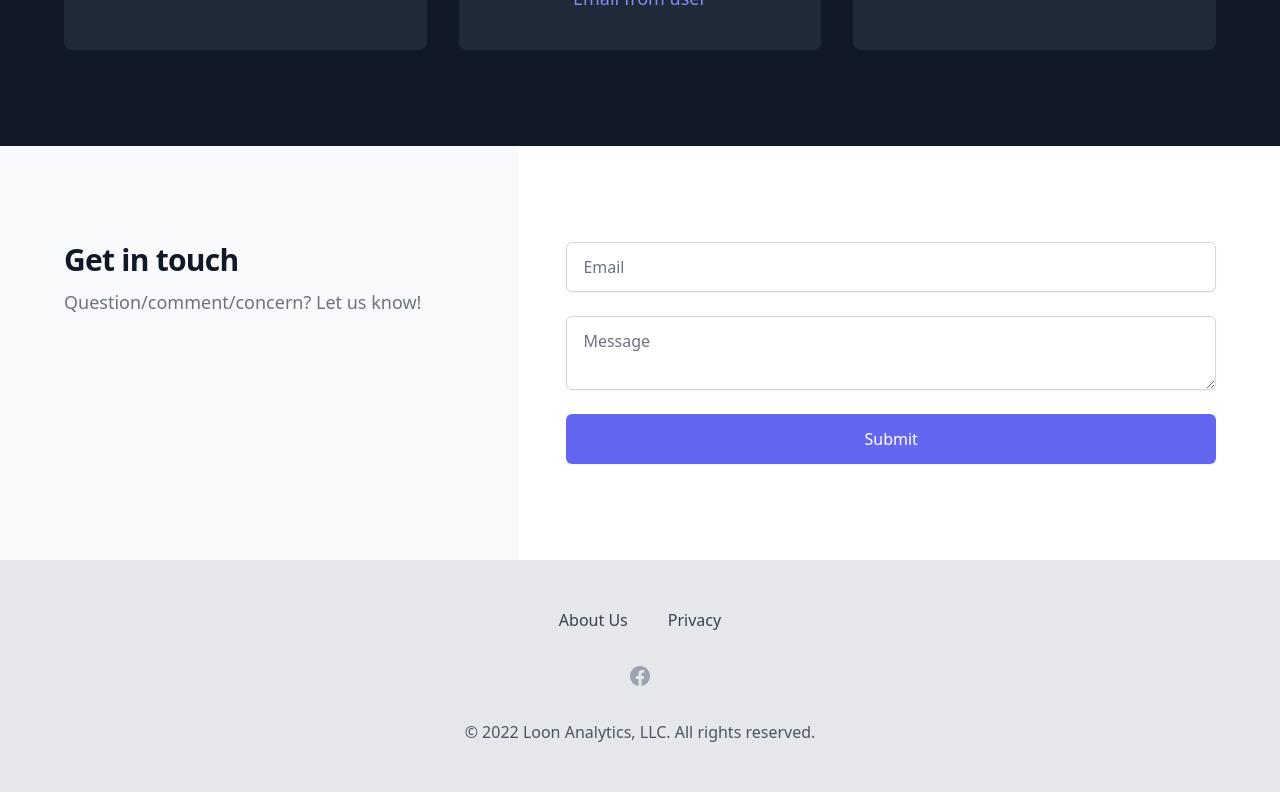
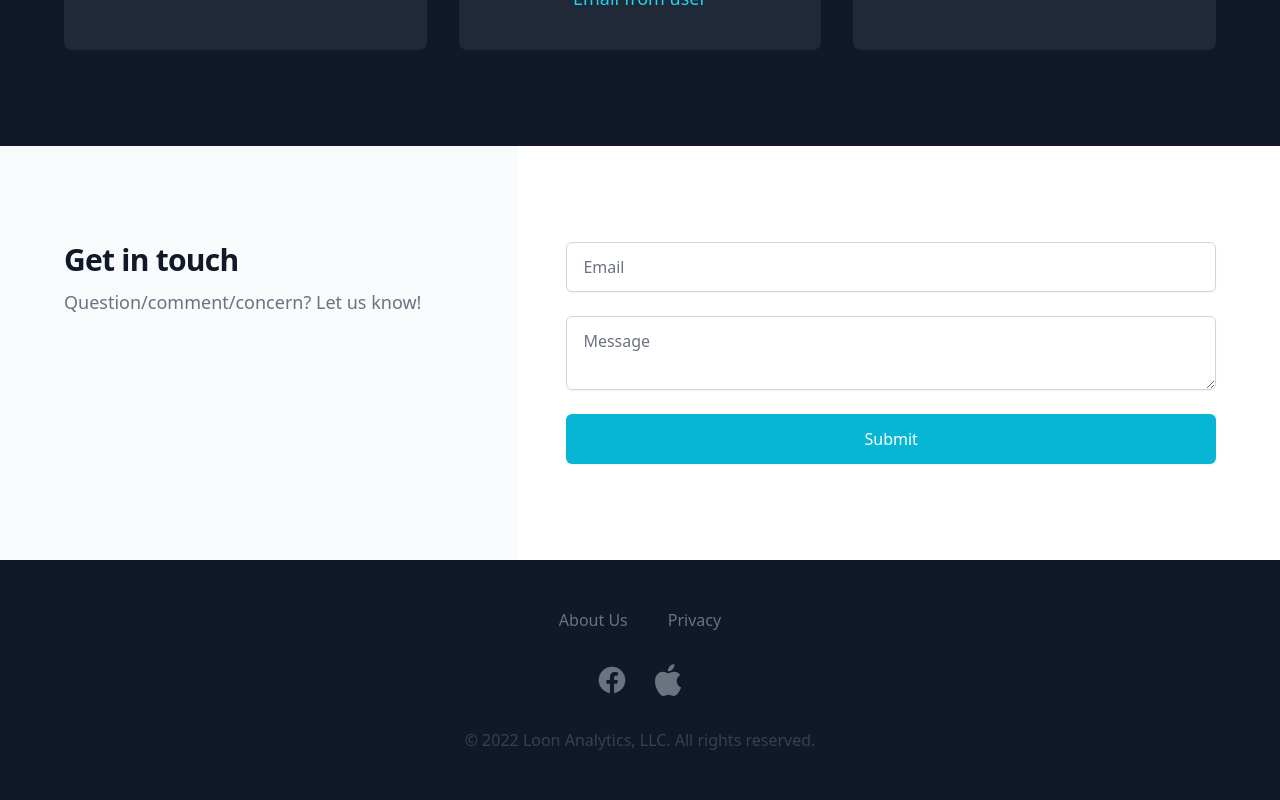
Before and after one commit to joshday/oneclicktuner.com, a React (Create React App) app in the folder app/: page / in a window 1280 px wide. Shown: the part 2396-3196 px from the top of the page. Built offline with nearby package versions, Linux system fonts and the light colour scheme; the HTML template or start-up script is replaced by a standard one; a web font is replaced by a local one.

Commit message:
indigo to cyan, add apple in footer

```diff
--- a/app/src/components/Contact.js
+++ b/app/src/components/Contact.js
@@ -3,6 +3,8 @@
 // For more help visit https://formspr.ee/react-help
 import React from 'react';
 import { useForm, ValidationError } from '@formspree/react';
+
+
 function ContactForm() {
   const [state, handleSubmit] = useForm("xwkyyppr");
   if (state.succeeded) {
@@ -17,7 +19,7 @@ function ContactForm() {
         type="email"
         name="email"
         autoComplete="email"
-        className="block w-full shadow-sm py-3 px-4 placeholder-gray-500 focus:ring-indigo-500 focus:border-indigo-500 border-gray-300 rounded-md"
+        className="block w-full shadow-sm py-3 px-4 placeholder-gray-500 focus:ring-cyan-500 focus:border-cyan-500 border-gray-300 rounded-md"
         placeholder="Email"
       />
       <ValidationError
@@ -28,7 +30,7 @@ function ContactForm() {
       <textarea
         id="message"
         name="message"
-        className="block w-full shadow-sm py-3 px-4 placeholder-gray-500 focus:ring-indigo-500 focus:border-indigo-500 border border-gray-300 rounded-md"
+        className="block w-full shadow-sm py-3 px-4 placeholder-gray-500 focus:ring-cyan-500 focus:border-cyan-500 border border-gray-300 rounded-md"
         placeholder="Message"
       />
       <ValidationError
@@ -36,7 +38,7 @@ function ContactForm() {
         field="message"
         errors={state.errors}
       />
-      <button type="submit" disabled={state.submitting} className="inline-flex justify-center py-3 px-6 border border-transparent shadow-sm text-base font-medium rounded-md text-white bg-indigo-500 hover:bg-indigo-600 focus:outline-none focus:ring-2 focus:ring-offset-2 focus:ring-indigo-400">
+      <button type="submit" disabled={state.submitting} className="inline-flex justify-center py-3 px-6 border border-transparent shadow-sm text-base font-medium rounded-md text-white bg-cyan-500 hover:bg-cyan-600 focus:outline-none focus:ring-2 focus:ring-offset-2 focus:ring-cyan-400">
         Submit
       </button>
     </form>
--- a/app/src/components/Footer.js
+++ b/app/src/components/Footer.js
@@ -16,34 +16,49 @@ const navigation = {
         </svg>
       ),
     },
+    {
+      name: 'Apple',
+      href: 'https://apps.apple.com/us/app/one-click-tuner/id1448329781',
+      icon: (props) => (
+        <svg version="1.1" id="Livello_1" xmlns="http://www.w3.org/2000/svg" x="0px" y="0px" fill="currentColor"
+          width="814px" height="1000px" viewBox="0 0 814 1000" enable-background="new 0 0 814 1000" xmlSpace="preserve" {...props} >
+          <path d="M788.1,340.9c-5.8,4.5-108.2,62.2-108.2,190.5c0,148.4,130.3,200.9,134.2,202.2c-0.6,3.2-20.7,71.9-68.7,141.9
+            c-42.8,61.6-87.5,123.1-155.5,123.1s-85.5-39.5-164-39.5c-76.5,0-103.7,40.8-165.9,40.8s-105.6-57-155.5-127
+            C46.7,790.7,0,663,0,541.8c0-194.4,126.4-297.5,250.8-297.5c66.1,0,121.2,43.4,162.7,43.4c39.5,0,101.1-46,176.3-46
+            C618.3,241.7,720.7,244.3,788.1,340.9z M554.1,159.4c31.1-36.9,53.1-88.1,53.1-139.3c0-7.1-0.6-14.3-1.9-20.1
+            c-50.6,1.9-110.8,33.7-147.1,75.8c-28.5,32.4-55.1,83.6-55.1,135.5c0,7.8,1.3,15.6,1.9,18.1c3.2,0.6,8.4,1.3,13.6,1.3
+            C464,230.7,521.1,200.3,554.1,159.4z"/>
+        </svg>
+      )
+    }
   ],
 }
 
 export default function Example() {
   return (
-    <footer className="bg-gray-200">
+    <footer className="bg-gray-900">
       <div className="max-w-7xl mx-auto py-12 px-4 overflow-hidden sm:px-6 lg:px-8">
         <nav className="-mx-5 -my-2 flex flex-wrap justify-center" aria-label="Footer">
             <div className="px-5 py-2">
-              <A href='https://loonanalytics.com' className="text-base text-gray-700 hover:text-gray-900">
+              <A href='https://loonanalytics.com' className="text-base text-gray-500 hover:text-gray-300">
                 About Us
               </A>
             </div>
             <div className="px-5 py-2">
-              <Link to='/privacy' className="text-base text-gray-700 hover:text-gray-900">
+              <Link to='/privacy' className="text-base text-gray-500 hover:text-gray-300">
                 Privacy
               </Link>
             </div>
         </nav>
         <div className="mt-8 flex justify-center space-x-6">
           {navigation.social.map((item) => (
-            <A key={item.name} href={item.href} className="text-gray-400 hover:text-gray-500">
+            <A key={item.name} href={item.href} className="text-gray-500 hover:text-gray-300">
               <span className="sr-only">{item.name}</span>
-              <item.icon className="h-6 w-6" aria-hidden="true" />
+              <item.icon className="h-8 w-8" aria-hidden="true" />
             </A>
           ))}
         </div>
-        <p className="mt-8 text-center text-base text-gray-600">&copy; 2022 Loon Analytics, LLC. All rights reserved.</p>
+        <p className="mt-8 text-center text-base text-gray-700">&copy; 2022 Loon Analytics, LLC. All rights reserved.</p>
       </div>
     </footer>
   )
--- a/app/src/components/Reviews.js
+++ b/app/src/components/Reviews.js
@@ -64,7 +64,7 @@ export default function Example() {
                         </p>
                       </div>
                     </blockquote>
-                      <p className="text-indigo-400 text-center pt-2">{person.attribution}</p>
+                      <p className="text-cyan-400 text-center pt-2">{person.attribution}</p>
                     </div>
                   </div>
                 </div>
```
